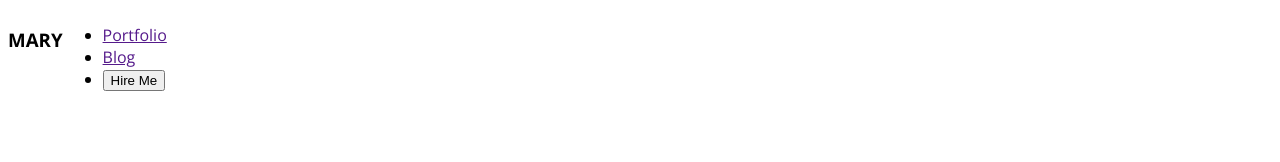
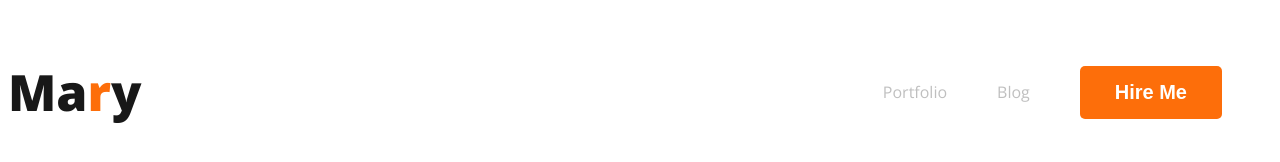
Before and after one commit to lopachak7/Assignment-Task-1, a plain HTML site: page index.html in a window 1280 px wide. Drawn offline with nearby package versions, Linux system fonts and the light colour scheme.

Commit message:
nevigation task completed

```diff
--- a/index.html
+++ b/index.html
@@ -12,11 +12,11 @@
 <body>
     <header>
         <nav>
-            <h3 class="nav titile">MARY</h3>
+            <h3 class="navtitle">Ma<span class="text-primary">r</span>y</h3>
             <ul>
                 <li><a href="">Portfolio</a></li>
                 <li><a href="">Blog</a></li>
-                <li><button>Hire Me</button></li>
+                <li><button class="btn-primary">Hire Me</button></li>
 
             </ul>
         </nav>
--- a/styles/portfolio.css
+++ b/styles/portfolio.css
@@ -1,11 +1,49 @@
 /* common shared style */
-body{
+body {
     font-family: 'Open Sans', sans-serif;
 }
 
+.text-primary {
+    color: #FD6E0A;
+}
 
 
 /* nav related styles */
-nav{
+nav {
     display: flex;
+    justify-content: space-between;
+    align-items: center;
 }
+
+.navtitle {
+    color: #181818;
+    /* font-family: Open Sans; */
+    font-size: 50px;
+    font-weight: 800;
+    /* line-height: normal; */
+}
+
+nav ul {
+    display: flex;
+    align-items: center;
+}
+
+nav li {
+    list-style: none;
+    margin-right: 50px;
+}
+
+nav a {
+    text-decoration: none;
+    color: rgba(0, 0, 0, 0.25);
+}
+
+.btn-primary {
+    border-radius: 5px;
+    background: #FD6E0A;
+    border: 0;
+    font-size: 20px;
+    color: white;
+    font-weight: 700;
+    padding: 15px 35px;
+}
```
